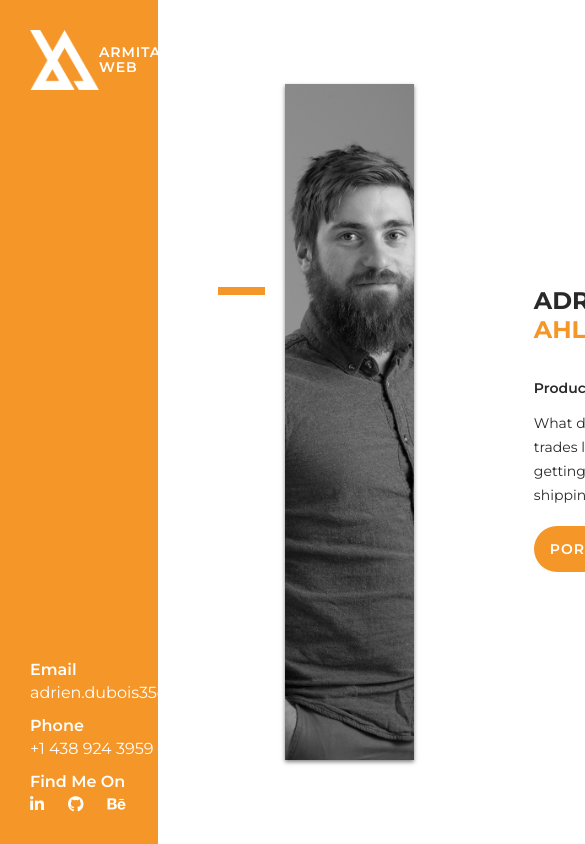
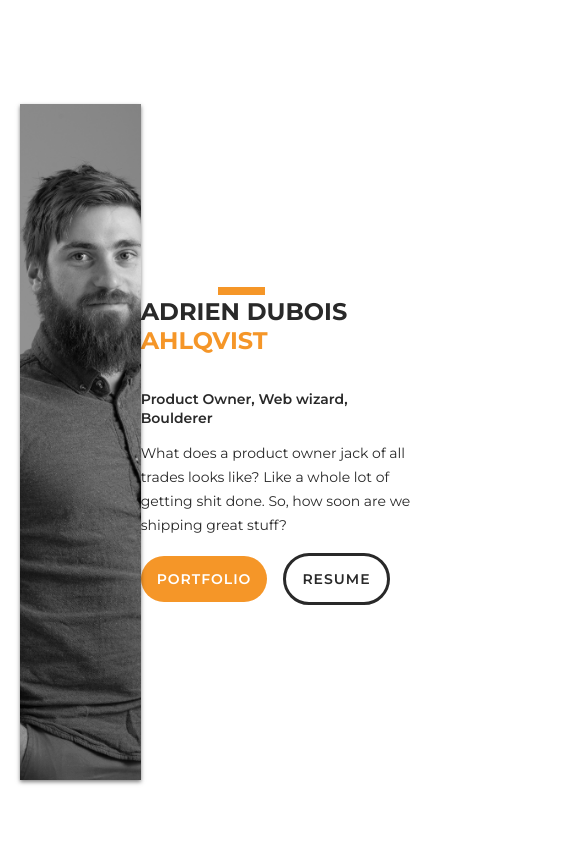
Before and after one commit to Armitage35/portfolio, a Vue app: page /#/ in a window 390 px wide. Shown: the top 844 px of the page, 585 px wide, since content can reach past the window. Built offline with nearby package versions, Linux system fonts and the light colour scheme.

Commit message:
Boilerplate responsiveness

```diff
--- a/src/Views/Portfolio/Home/Home.scss
+++ b/src/Views/Portfolio/Home/Home.scss
@@ -1,3 +1,4 @@
+// Variables
 %button {
 	margin: 16px;
 	border-radius: 28.5px;
@@ -14,7 +15,15 @@
 	transition: box-shadow 0.3s ease-in-out 0s;
 }
 
+// Styling
 .portfolio__home {
+	@media screen and (max-width: $mobileWidth) {
+		padding: 0px;
+		margin-left: 0;
+		align-items: left;
+		justify-content: left;
+	}
+
 	display: flex;
 	height: 100vh;
 	padding: 0 50px 0 0;
@@ -23,6 +32,10 @@
 }
 
 .home__picture  {
+	@media screen and (max-width: $mobileWidth) {
+		position: unset;
+	}
+
 	z-index: 1;
 	position: relative;
 	width: 33vw;
--- a/src/Views/Portfolio/Portfolio.scss
+++ b/src/Views/Portfolio/Portfolio.scss
@@ -3,6 +3,10 @@
 }
 
 .portfolio__content {
+	@media screen and (max-width: $mobileWidth) {
+		padding: 20px;
+		margin-left: 0;
+	}
 	padding: 0 50px;
 	padding-left: 100px;
 	margin-left: calc(#{$sidemenu-width} + 30px);
--- a/src/Views/Portfolio/Sidemenu/Sidemenu.scss
+++ b/src/Views/Portfolio/Sidemenu/Sidemenu.scss
@@ -1,4 +1,8 @@
 .sidemenu {
+	@media screen and (max-width: $mobileWidth) {
+		display: none;
+	}
+
 	position: fixed;
 	width: $sidemenu-width;
 	height: 100vh;
--- a/src/Views/Portfolio/Skills/Skills.scss
+++ b/src/Views/Portfolio/Skills/Skills.scss
@@ -1,4 +1,8 @@
 .skills_list {
+	@media screen and (max-width: $mobileWidth) {
+		max-width: 80%;
+	}
+
 	display: flex;
 	flex-wrap: wrap;
 	row-gap: 24px;
--- a/src/components/Footer/Footer.scss
+++ b/src/components/Footer/Footer.scss
@@ -5,6 +5,9 @@
 }
 
 .footer {
+	@media screen and (max-width: $mobileWidth) {
+		width: 100vw
+	}
 	display: flex;
 	width:  calc(100% - (#{$sidemenu-width} + 60px) );
 	margin-top: 80px;
@@ -23,6 +26,9 @@
 }
 
 .footer__left {
+	@media screen and (max-width: $mobileWidth) {
+		width: 80%;
+	}
 	position: absolute;
 	width: 42%;
 	height: 60px;
@@ -38,12 +44,19 @@
 }
 
 .footer__right {
+	@media screen and (max-width: $mobileWidth) {
+		div, a {
+			display: none;
+		}
+	}
+
 	background-color: $black;
 	text-align: right;
 	flex: 1;
 	padding: 24px;
 	font-size: 12px;
 	align-items: end;
+
 }
 
 .footer__author {
--- a/src/components/Project/Project.scss
+++ b/src/components/Project/Project.scss
@@ -1,4 +1,8 @@
 .project {
+	@media screen and (max-width: $mobileWidth) {
+		width: 70%;
+	}
+
 	display: flex;
 	flex-direction: column;
 	width: 40%;
--- a/src/components/Testimonial/Testimonial.scss
+++ b/src/components/Testimonial/Testimonial.scss
@@ -24,6 +24,13 @@ $testimonialWidth: 250px;
 	}
 }
 
+.testimonials__list {
+	@media screen and (max-width: $mobileWidth) {
+		overflow-x: scroll;
+		max-width: 100vw;
+	}
+}
+
 .testimonial:first-of-type {
 	margin-left: 12px;
 }
@@ -39,6 +46,10 @@ $testimonialWidth: 250px;
 }
 
 .testimonial__shadowContainer {
+	@media screen and (max-width: $mobileWidth) {
+		display: none;
+	}
+
 	position: absolute;
 	width: $testimonialWidth;
 	height: 634px;
--- a/src/variables.scss
+++ b/src/variables.scss
@@ -21,3 +21,6 @@ $defaultShadow: 0 2px 4px 0 rgba(0,0,0,0.5);
 
 // Components variables
 $sidemenu-width: 25%;
+
+// Responsiveness variables
+$mobileWidth: 600px;
```
